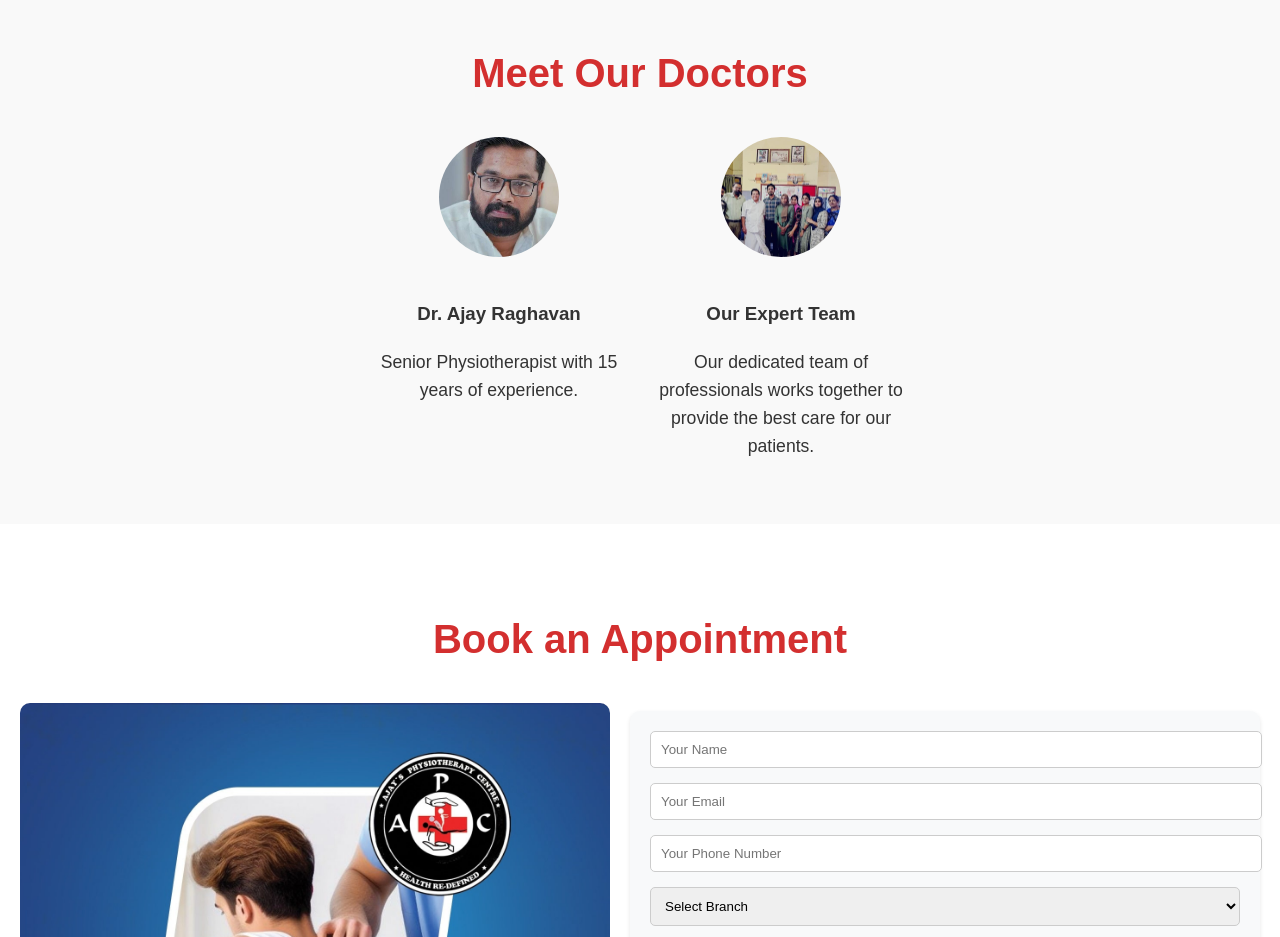
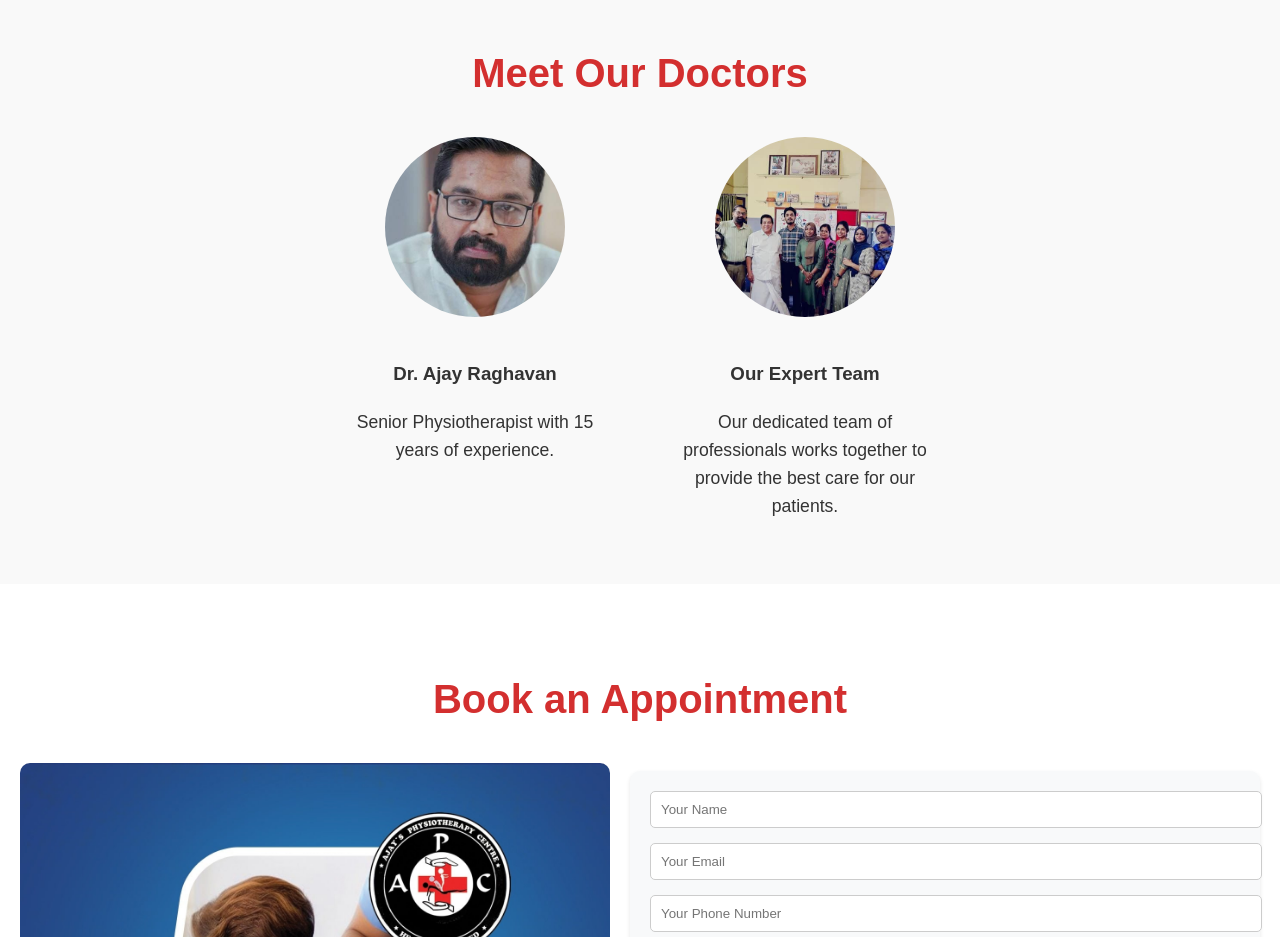
Before and after one commit to manishmohan185/ajays, a plain HTML site: page index.html in a window 1280 px wide. Shown: the part 1960-2897 px from the top of the page. Drawn offline with Linux system fonts and the light colour scheme.

Commit message:
index.html

```diff
--- a/index.html
+++ b/index.html
@@ -515,7 +515,7 @@ p {
     background-color: #ff4a3a; /* Darker coral on hover */
 }
 
-       /* Doctors Section */
+     /* Doctors Section */
 .doctors {
     padding: 4rem 2rem;
     text-align: center;
@@ -525,7 +525,7 @@ p {
 .doctor-profiles {
     display: flex;
     justify-content: center;
-    gap: 2rem;
+    gap: 3rem; /* Space between items */
     flex-wrap: wrap;
 }
 
@@ -544,9 +544,13 @@ p {
 
 /* Computer/Desktop Layout */
 @media (min-width: 768px) {
+    .doctor-profiles {
+        gap: 5rem; /* Increase space between columns for desktop */
+    }
+
     .doctor-profile img {
-        width: 120px; /* Reduce image size for computers */
-        height: 120px; /* Reduce image size for computers */
+        width: 180px; /* Reduce image size for computers */
+        height: 180px; /* Reduce image size for computers */
     }
 }
         /* Appointment Section */
```
